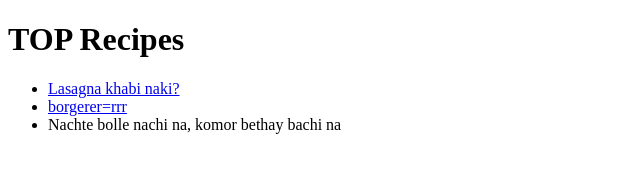
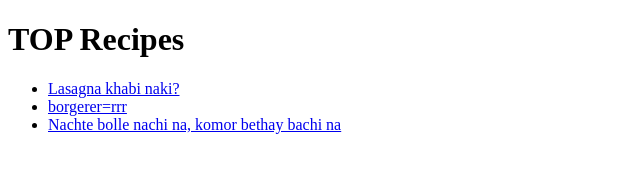
Before and after one commit to LightningTL/top-recipes, a plain HTML site: page index.html in a window 1280 px wide. Shown: the whole page, without its empty margins (0-640 px from the left). Drawn offline with Linux system fonts and the light colour scheme.

Commit message:
Fix nachos link

```diff
--- a/index.html
+++ b/index.html
@@ -10,7 +10,7 @@
     <ul>
         <li><a href="recipes/lasagna.html">Lasagna khabi naki?</a></li>
         <li><a href="recipes/burger.html">borgerer=rrr</a></li>
-        <li><a href="recipes/nachos.html"></a>Nachte bolle nachi na, komor bethay bachi na </li>
+        <li><a href="recipes/nachos.html">Nachte bolle nachi na, komor bethay bachi na </a></li>
     </ul>
 
 
```
